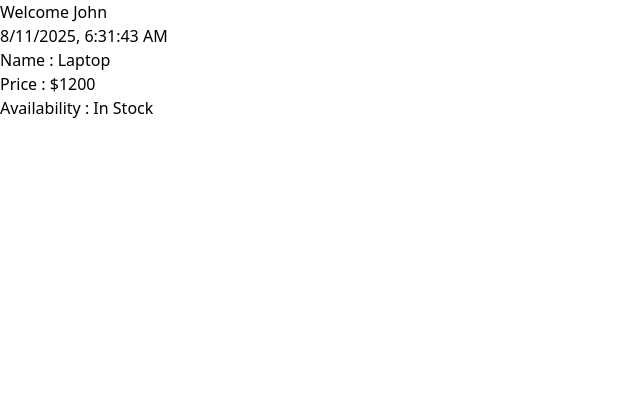
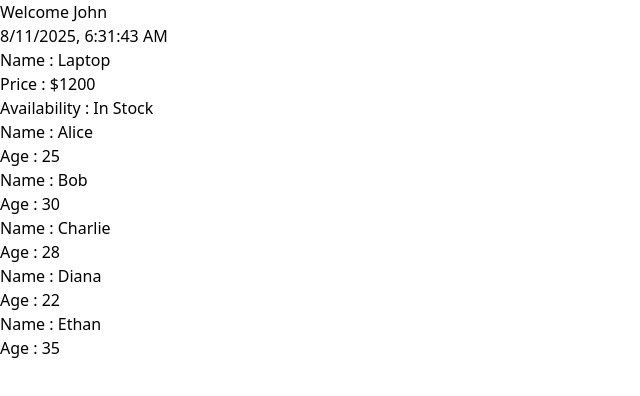
Before and after one commit to Allwin-d/Practice, a React (Vite) app: page / in a window 1280 px wide. Shown: the top 396 px of the page, without its empty margins (0-640 px from the left). Built offline with nearby package versions, Linux system fonts and the light colour scheme.

Commit message:
Map method defined

```diff
--- a/src/App.tsx
+++ b/src/App.tsx
@@ -1,11 +1,13 @@
 import Greeting from "./Task1/Jsx/Greeting";
 import ProductInfo from "./Task1/Jsx/ProductInfo";
+import UserList from "./Task1/Methods/UserList";
 
 function App() {
   return (
     <div>
       <Greeting />
       <ProductInfo />
+      <UserList />
     </div>
   );
 }
--- /dev/null
+++ b/src/Task1/Methods/UserList.tsx
@@ -0,0 +1,26 @@
+//THIS COMPONENT MAINLY FOCUS ON THE MAP METHOD
+
+const UserList = () => {
+  const people = [
+    { id: 1, name: "Alice", age: 25 },
+    { id: 2, name: "Bob", age: 30 },
+    { id: 3, name: "Charlie", age: 28 },
+    { id: 4, name: "Diana", age: 22 },
+    { id: 5, name: "Ethan", age: 35 },
+  ];
+
+  return (
+    <div>
+      {people.map((item, key) => {
+        return (
+          <div key={key}>
+            <p>Name : {item.name}</p>
+            <p>Age : {item.age}</p>
+          </div>
+        );
+      })}
+    </div>
+  );
+};
+
+export default UserList;
```
